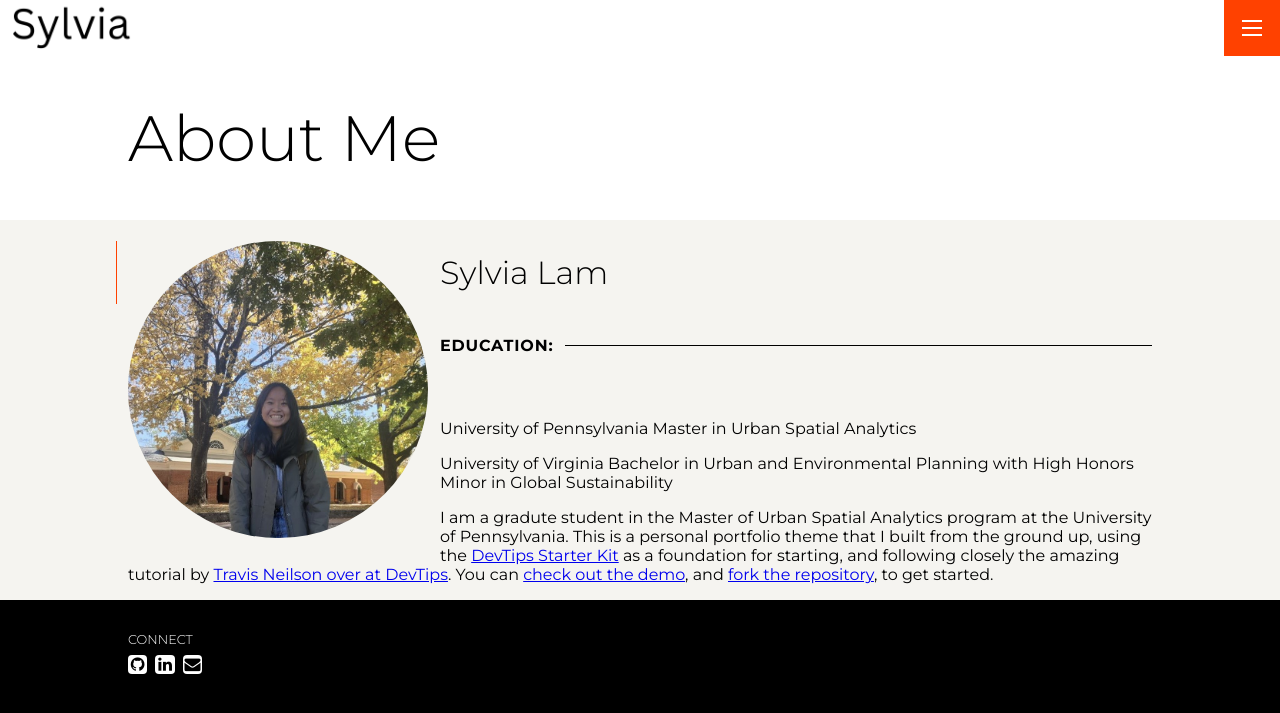
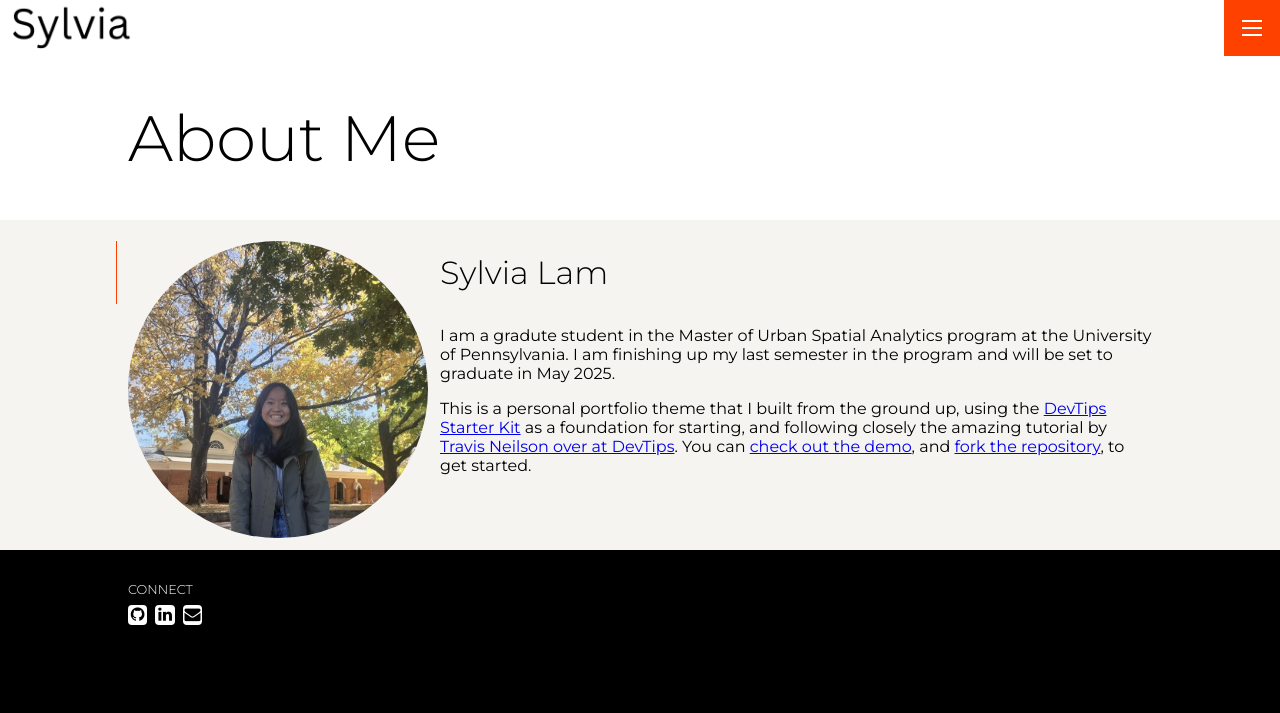
Before and after one commit to laivlys/portfolio, a Jekyll site: the page built from pages/about.md, in a window 1280 px wide. Shown: the top 713 px of the page. Built offline with Jekyll 4.4.1, drawn with Linux system fonts in a browser that asks for light colours.

Commit message:
Update about.md

```diff
--- a/pages/about.md
+++ b/pages/about.md
@@ -7,13 +7,6 @@ permalink: /about
 
 # Sylvia Lam
 
-## Education:
+I am a gradute student in the Master of Urban Spatial Analytics program at the University of Pennsylvania. I am finishing up my last semester in the program and will be set to graduate in May 2025.
 
-University of Pennsylvania
-Master in Urban Spatial Analytics
-
-University of Virginia
-Bachelor in Urban and Environmental Planning with High Honors
-Minor in Global Sustainability
-
-I am a gradute student in the Master of Urban Spatial Analytics program at the University of Pennsylvania. This is a personal portfolio theme that I built from the ground up, using the [DevTips Starter Kit](http://devtipsstarterkit.com/) as a foundation for starting, and following closely the amazing tutorial by [Travis Neilson over at DevTips](https://www.youtube.com/watch?v=T6jKLsxbFg4&list=PL0CB3OvPhDA_STygmp3sDenx3UpdOMk7P). You can [check out the demo](lenpaul.github.io/portfolio-jekyll-theme/), and [fork the repository](https://github.com/LeNPaul/portfolio-jekyll-theme/fork), to get started.
+This is a personal portfolio theme that I built from the ground up, using the [DevTips Starter Kit](http://devtipsstarterkit.com/) as a foundation for starting, and following closely the amazing tutorial by [Travis Neilson over at DevTips](https://www.youtube.com/watch?v=T6jKLsxbFg4&list=PL0CB3OvPhDA_STygmp3sDenx3UpdOMk7P). You can [check out the demo](lenpaul.github.io/portfolio-jekyll-theme/), and [fork the repository](https://github.com/LeNPaul/portfolio-jekyll-theme/fork), to get started.
```
